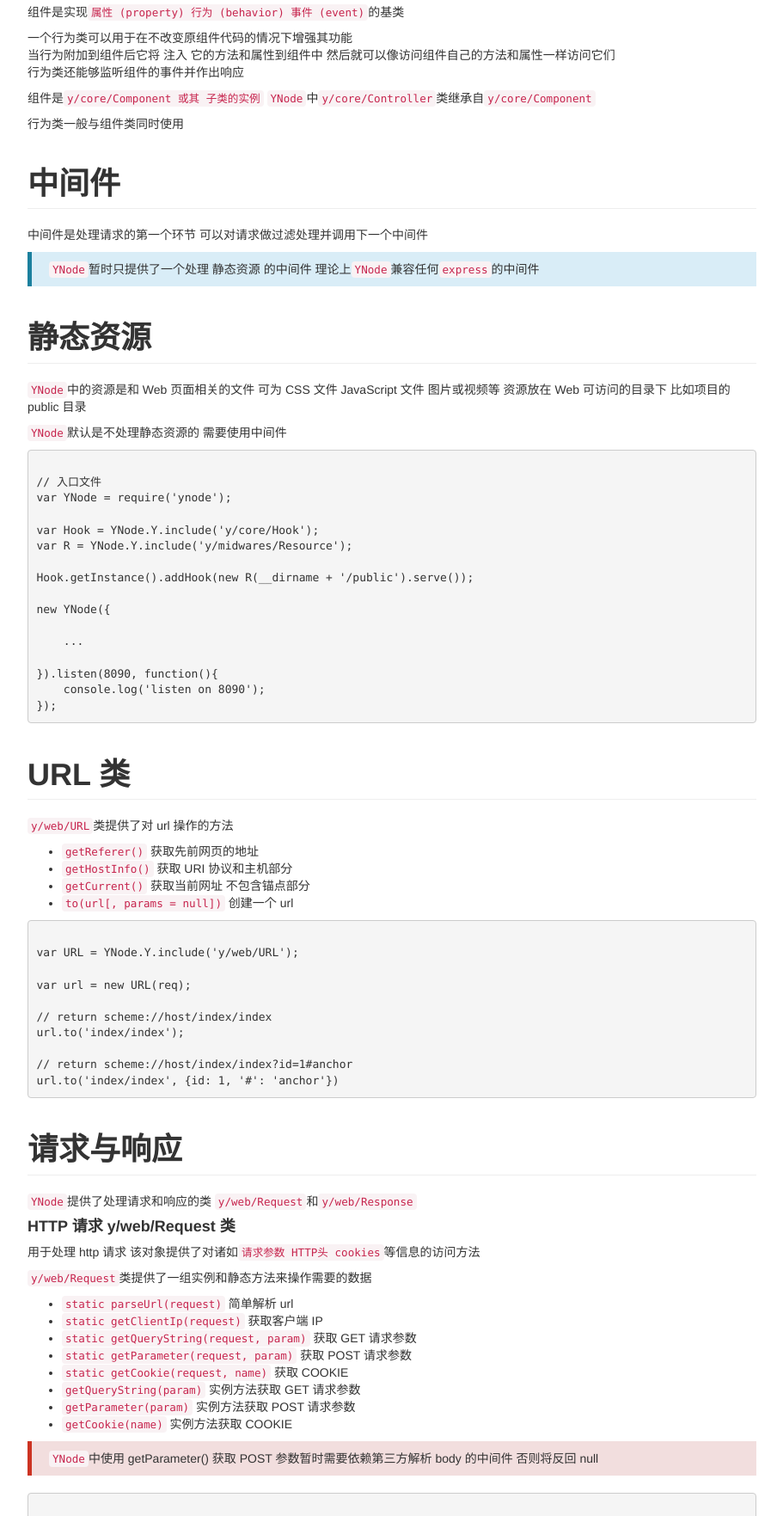
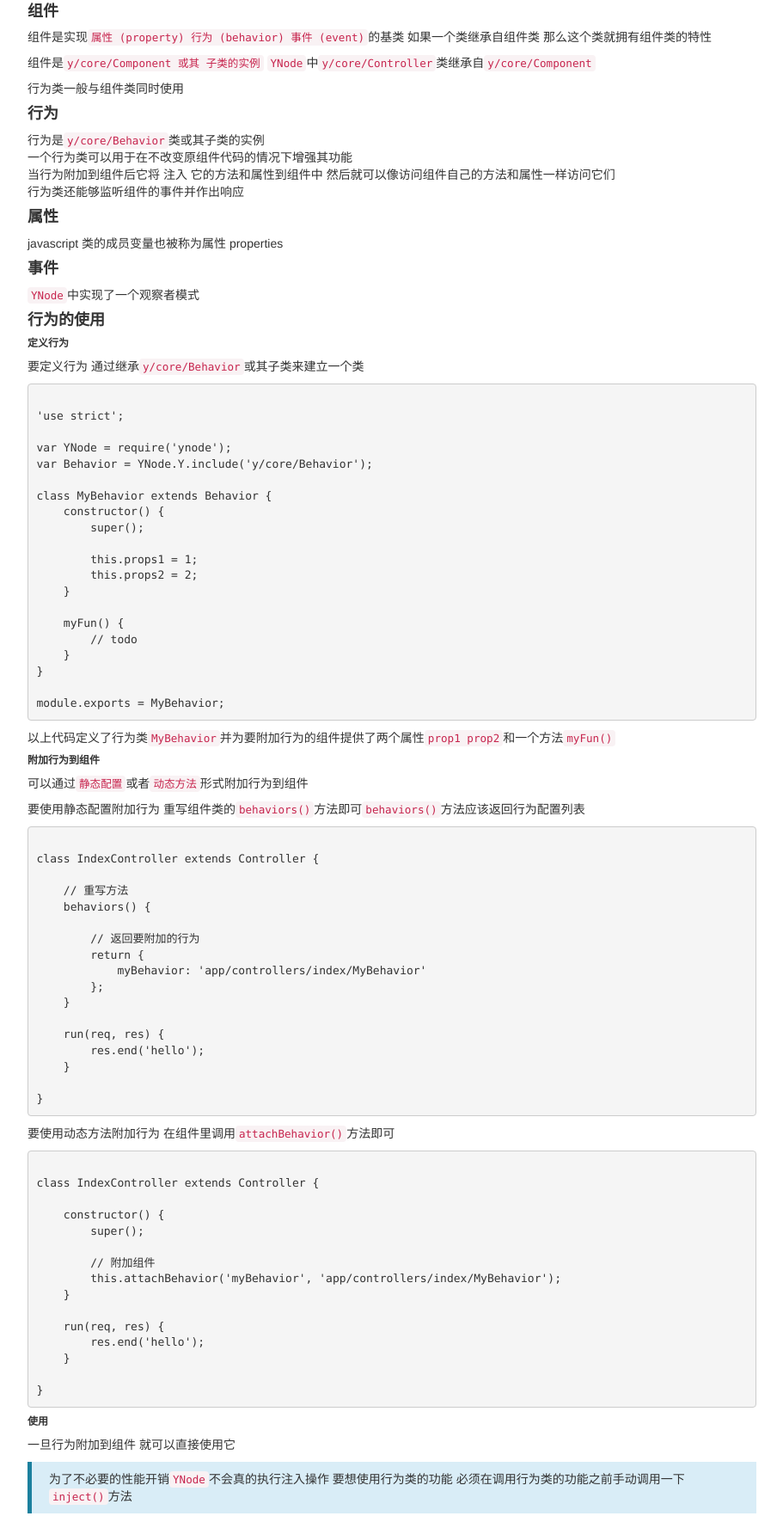
Before and after one commit to afuafuyo/ynode, a website: page doc/index.html in a window 1280 px wide. Shown: the part 7258-9021 px from the top of the page at 86% size, without its empty margins (38-949 px from the left). Drawn offline with nearby package versions, Linux system fonts and the light colour scheme.

Commit message:
change doc

```diff
--- a/doc/index.html
+++ b/doc/index.html
@@ -434,17 +434,141 @@
 </p>
 
             <h1 class="page-header" id="component"><b>组件 & 行为</b></h1>
-            <p>组件是实现<code>属性 (property) 行为 (behavior) 事件 (event)</code>的基类</p>
-            <p>
-                一个行为类可以用于在不改变原组件代码的情况下增强其功能<br />
-                当行为附加到组件后它将 注入 它的方法和属性到组件中 然后就可以像访问组件自己的方法和属性一样访问它们<br />
-                行为类还能够监听组件的事件并作出响应
-            </p>
+
+            <h4><b>组件</b></h4>
+            <p>组件是实现<code>属性 (property) 行为 (behavior) 事件 (event)</code>的基类 如果一个类继承自组件类 那么这个类就拥有组件类的特性</p>
             <p>
                 组件是<code>y/core/Component 或其 子类的实例</code>
                 <code>YNode</code>中<code>y/core/Controller</code>类继承自<code>y/core/Component</code>
             </p>
             <p>行为类一般与组件类同时使用</p>
+
+            <h4><b>行为</b></h4>
+            <p>
+                行为是<code>y/core/Behavior</code>类或其子类的实例<br />
+                一个行为类可以用于在不改变原组件代码的情况下增强其功能<br />
+                当行为附加到组件后它将 注入 它的方法和属性到组件中 然后就可以像访问组件自己的方法和属性一样访问它们<br />
+                行为类还能够监听组件的事件并作出响应
+            </p>
+
+            <h4><b>属性</b></h4>
+            <p>javascript 类的成员变量也被称为属性 properties</p>
+
+            <h4><b>事件</b></h4>
+            <p><code>YNode</code>中实现了一个观察者模式</p>
+
+            <h4><b>行为的使用</b></h4>
+
+            <h6><b>定义行为</b></h6>
+            <p>要定义行为 通过继承<code>y/core/Behavior</code>或其子类来建立一个类</p>
+<p>
+<pre><code>
+'use strict';
+
+var YNode = require('ynode');
+var Behavior = YNode.Y.include('y/core/Behavior');
+
+class MyBehavior extends Behavior {
+    constructor() {
+        super();
+
+        this.props1 = 1;
+        this.props2 = 2;
+    }
+
+    myFun() {
+        // todo
+    }
+}
+
+module.exports = MyBehavior;
+</code></pre>
+</p>
+
+            <p>以上代码定义了行为类<code>MyBehavior</code>并为要附加行为的组件提供了两个属性<code>prop1 prop2</code>和一个方法<code>myFun()</code></p>
+
+            <h6><b>附加行为到组件</b></h6>
+            <p>可以通过<code>静态配置</code>或者<code>动态方法</code>形式附加行为到组件</p>
+
+            <p>要使用静态配置附加行为 重写组件类的<code>behaviors()</code>方法即可<code>behaviors()</code>方法应该返回行为配置列表</p>
+<p>
+<pre><code>
+class IndexController extends Controller {
+
+    // 重写方法
+    behaviors() {
+
+        // 返回要附加的行为
+        return {
+            myBehavior: 'app/controllers/index/MyBehavior'
+        };
+    }
+
+    run(req, res) {
+        res.end('hello');
+    }
+
+}
+</code></pre>
+</p>
+
+            <p>要使用动态方法附加行为 在组件里调用<code>attachBehavior()</code>方法即可</p>
+<p>
+<pre><code>
+class IndexController extends Controller {
+
+    constructor() {
+        super();
+
+        // 附加组件
+        this.attachBehavior('myBehavior', 'app/controllers/index/MyBehavior');
+    }
+
+    run(req, res) {
+        res.end('hello');
+    }
+
+}
+</code></pre>
+</p>
+
+            <h6><b>使用</b></h6>
+            <p>一旦行为附加到组件 就可以直接使用它</p>
+            <blockquote class="bg-info">
+                为了不必要的性能开销<code>YNode</code>不会真的执行注入操作 要想使用行为类的功能 必须在调用行为类的功能之前手动调用一下<code>inject()</code>方法
+            </blockquote>
+<p>
+<pre><code>
+'use strict';
+
+var YNode = require('ynode');
+var Controller = YNode.Y.include('y/web/Controller');
+
+class IndexController extends Controller {
+
+    constructor() {
+        super();
+
+        this.attachBehavior('myBehavior', 'app/controllers/index/MyBehavior');
+    }
+
+    run(req, res) {
+        // 手动调用
+        this.inject();
+
+        // 使用行为类的功能
+        this.myFun();
+        console.log(this.props1);
+        console.log(this.props2);
+
+        res.end('hello');
+    }
+
+}
+
+module.exports = IndexController;
+</code></pre>
+</p>
 
             <h1 class="page-header" id="midware"><b>中间件</b></h1>
             <p>中间件是处理请求的第一个环节 可以对请求做过滤处理并调用下一个中间件</p>
```
